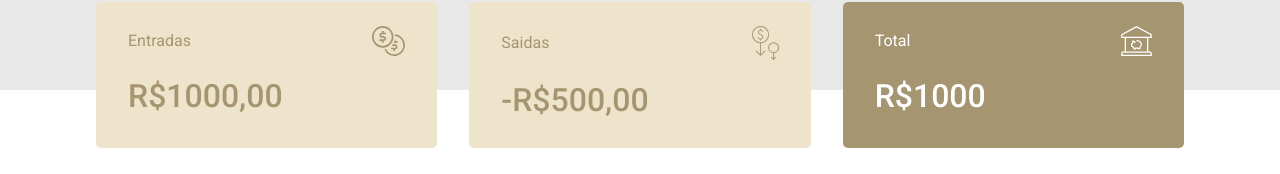
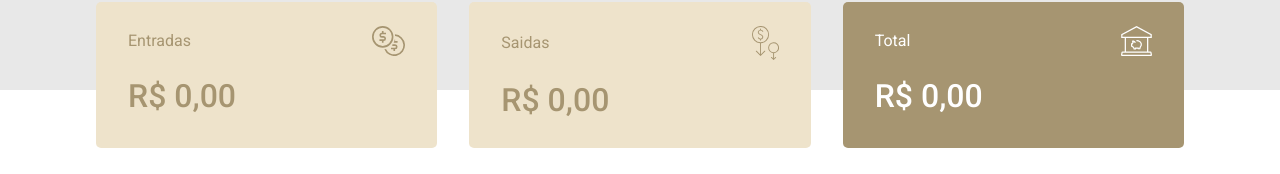
Before and after one commit to B-Lucas365/DT-Money, a React (Vite) app: page / in a window 1280 px wide. Shown: the part 364-538 px from the top of the page. Built offline with nearby package versions, Linux system fonts and the light colour scheme; no server answers; what miragejs would draw is missing.

Commit message:
atualizada rota no arquivo components/sefvices/api.js para o endereco hospedado no vercel

```diff
--- a/src/components/Summary/index.tsx
+++ b/src/components/Summary/index.tsx
@@ -8,31 +8,64 @@
 
 export const Summary = () => {
     const { transactions } = useContext(TransactionContext)
-    console.log(transactions)
+
+    const sumary = transactions.reduce((acc, transaction) => {
+        if(transaction.type === 'deposit'){
+            acc.deposits += transaction.amount
+            acc.total += transaction.amount
+        }else{
+            acc.withdraws += transaction.amount
+            acc.total -= transaction.amount
+        }
+
+        return acc
+    }, {
+        deposits: 0,
+        withdraws: 0,
+        total: 0
+    })
 
     return(
         <Container>
+
             <div>
                 <header>
                     <p>Entradas</p>
                     <img src={incomeImg} alt="Entradas" />
                 </header>
-                <strong>R$1000,00</strong>
+                <strong>
+                    {new Intl.NumberFormat('pt-BR',{
+                        style: 'currency',
+                        currency: 'BRL'
+                    }).format(sumary.deposits)}
+                </strong>
             </div>
+
             <div>
                 <header>
                     <p>Saidas</p>
                     <img src={outcomeImg} alt="Saidas" />
                 </header>
-                <strong>-R$500,00</strong>
+                <strong>
+                    {new Intl.NumberFormat('pt-BR',{
+                        style: 'currency',
+                        currency: 'BRL'
+                    }).format(sumary.withdraws)}</strong>
             </div>
+
             <div className="highLight-background">
                 <header>
                     <p>Total</p>
                     <img src={totalImg} alt="Total" />
                 </header>
-                <strong>R$1000</strong>
+                <strong>
+                {new Intl.NumberFormat('pt-BR',{
+                    style: 'currency',
+                    currency: 'BRL'
+                }).format(sumary.total)}
+                </strong>
             </div>
+
         </Container>
     )
 }
--- a/src/components/services/api.ts
+++ b/src/components/services/api.ts
@@ -1,5 +1,5 @@
 import axios from 'axios'
 
 export const api = axios.create({
-    baseURL: ' http://localhost:5173/api'
+    baseURL: 'https://dt-money-olive.vercel.app/'
 })
--- a/src/main.tsx
+++ b/src/main.tsx
@@ -11,23 +11,6 @@
     seeds(server) {
         server.db.loadData({
             transactions: [
-                {
-                    id: 1,
-                    title: 'Freelancer web site',
-                    type: 'deposit',
-                    category: 'Dev',
-                    amount: 6000,
-                    createAt: new Date()
-                },
-
-                {
-                    id: 2,
-                    title: 'Aluguel',
-                    type: 'withdraw',
-                    category: 'Casa',
-                    amount: 700,
-                    createAt: new Date()
-                }
             ]
         })
     },
```
